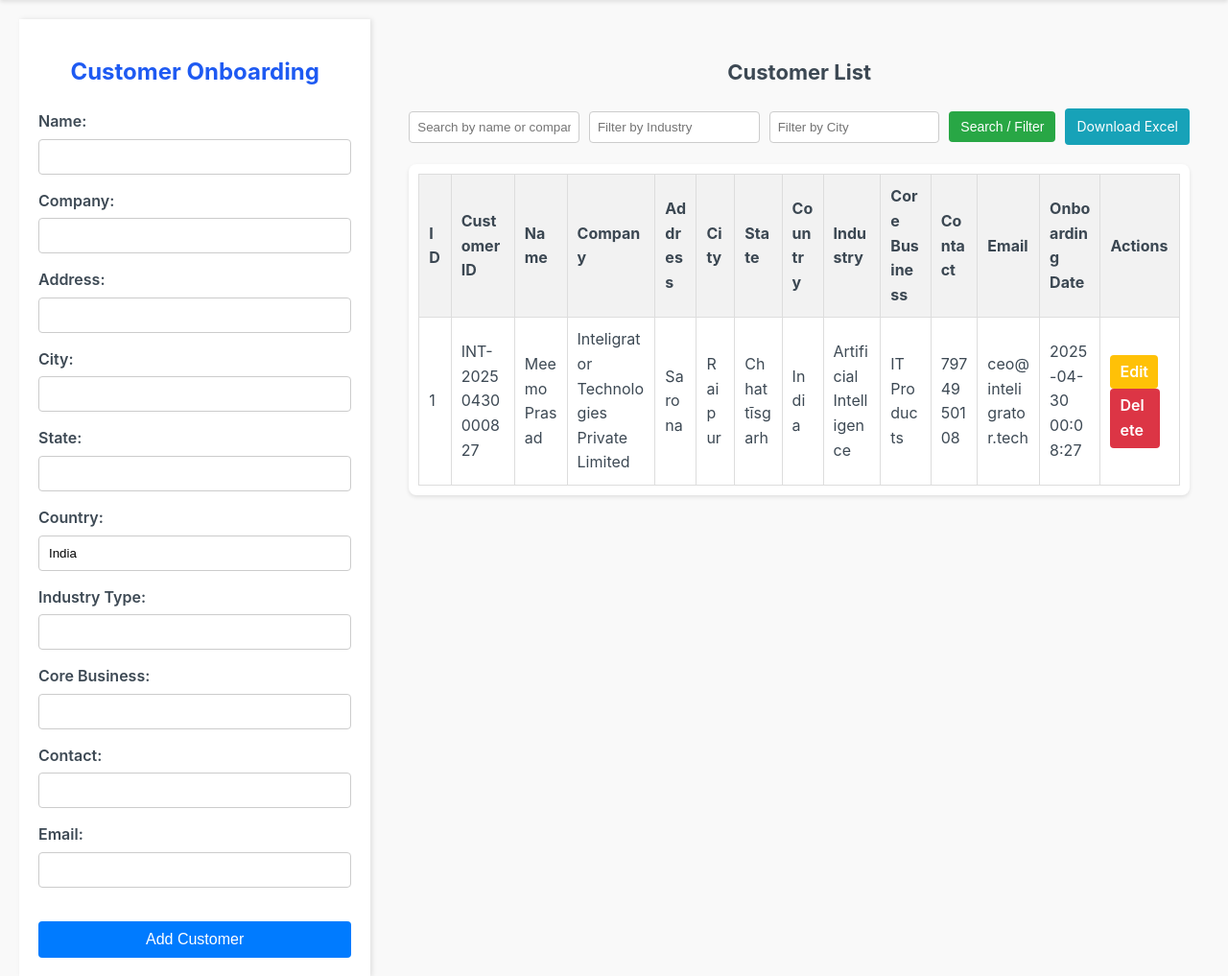
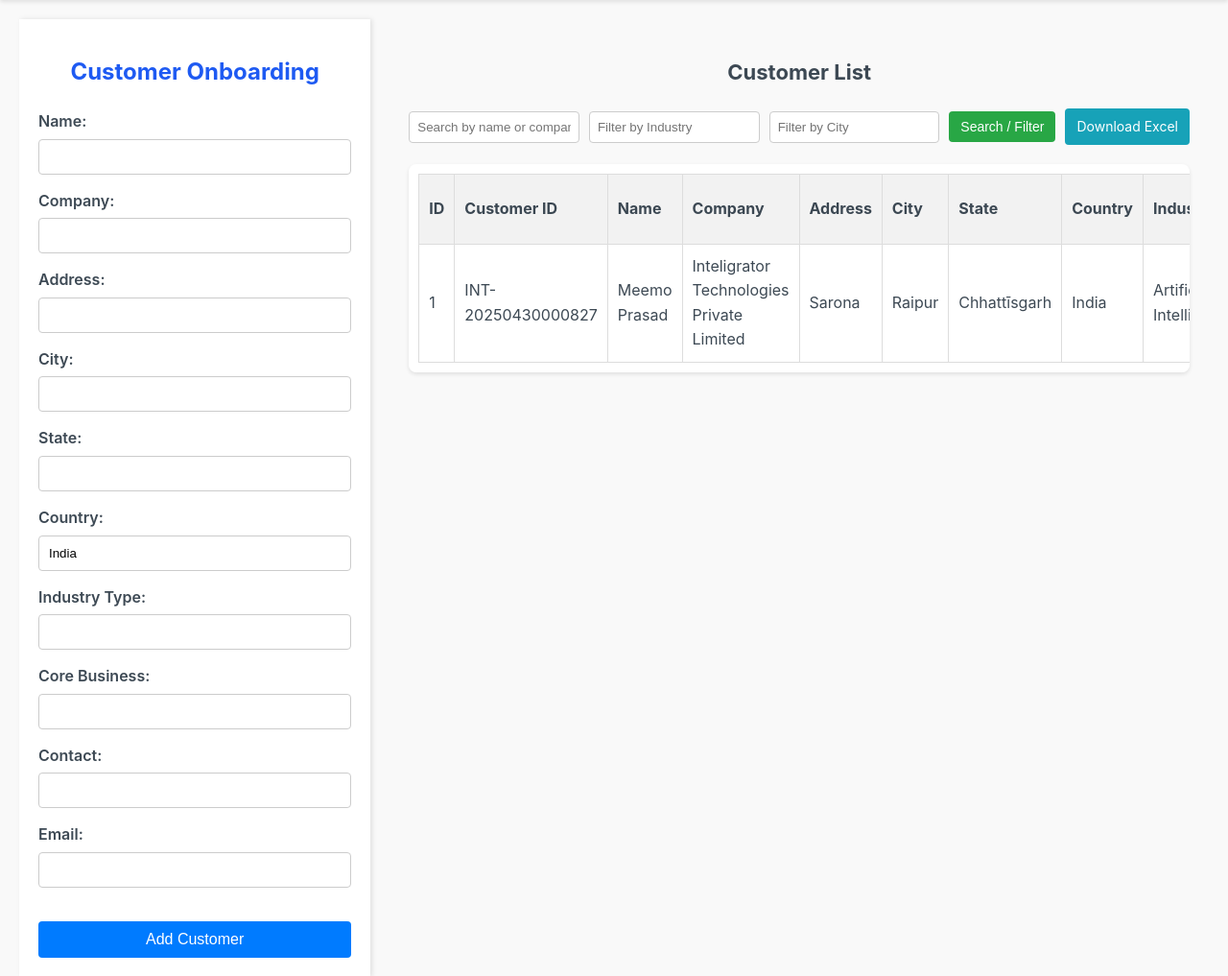
Before and after one commit to meemoprasad/flask-inteligrator-crm, a Flask app: page /customer_management in a window 1280 px wide. Shown: the part 46-1063 px from the top of the page at 96% size. Run offline with Flask 3, Linux system fonts and the light colour scheme; a user stored in the database is signed in; data comes from the database, SQL or seed files in the repository.

Commit message:
Update style.css

```diff
--- a/static/style.css
+++ b/static/style.css
@@ -224,7 +224,7 @@ table th, table td {
     padding: 10px; /* Increased padding */
     text-align: left;
     /* REMOVED white-space: nowrap; to allow text to wrap */
-    word-break: break-word; /* Added to break long words if necessary */
+
 }
 
 table th {
```
